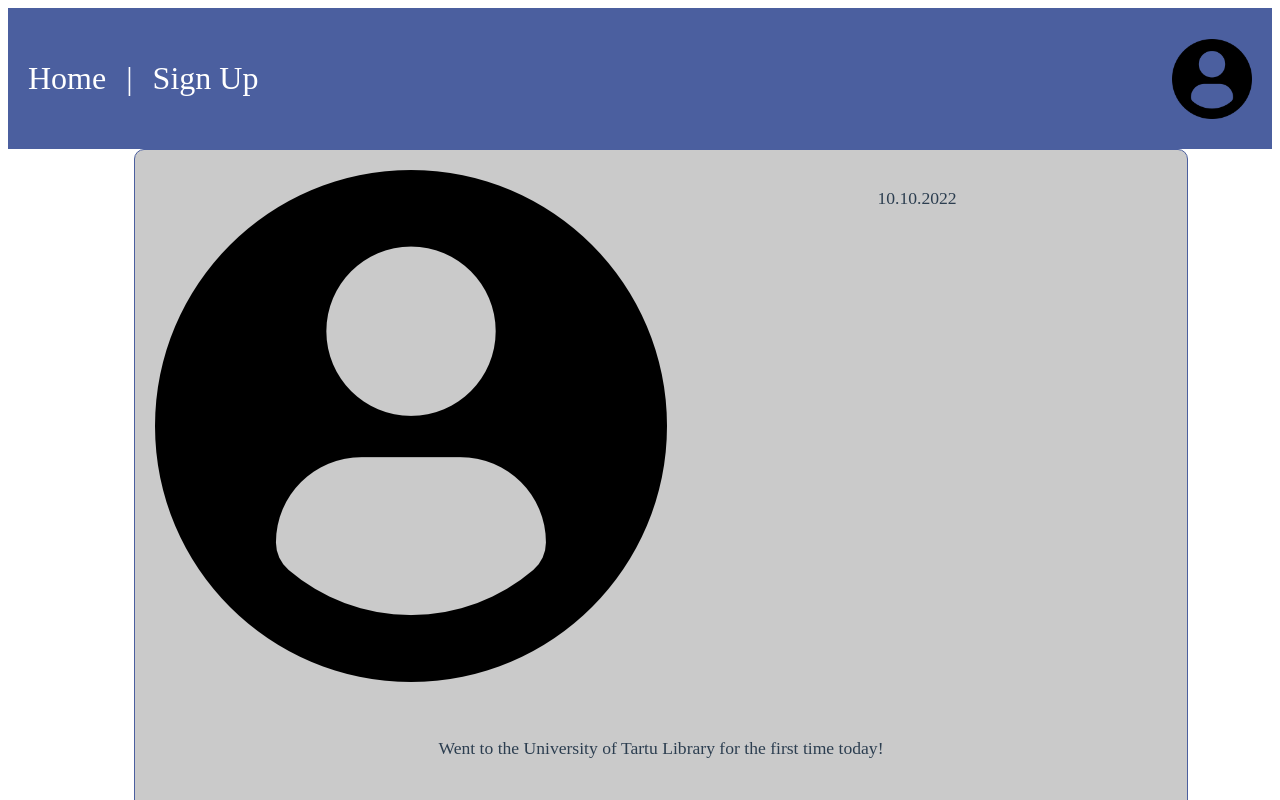
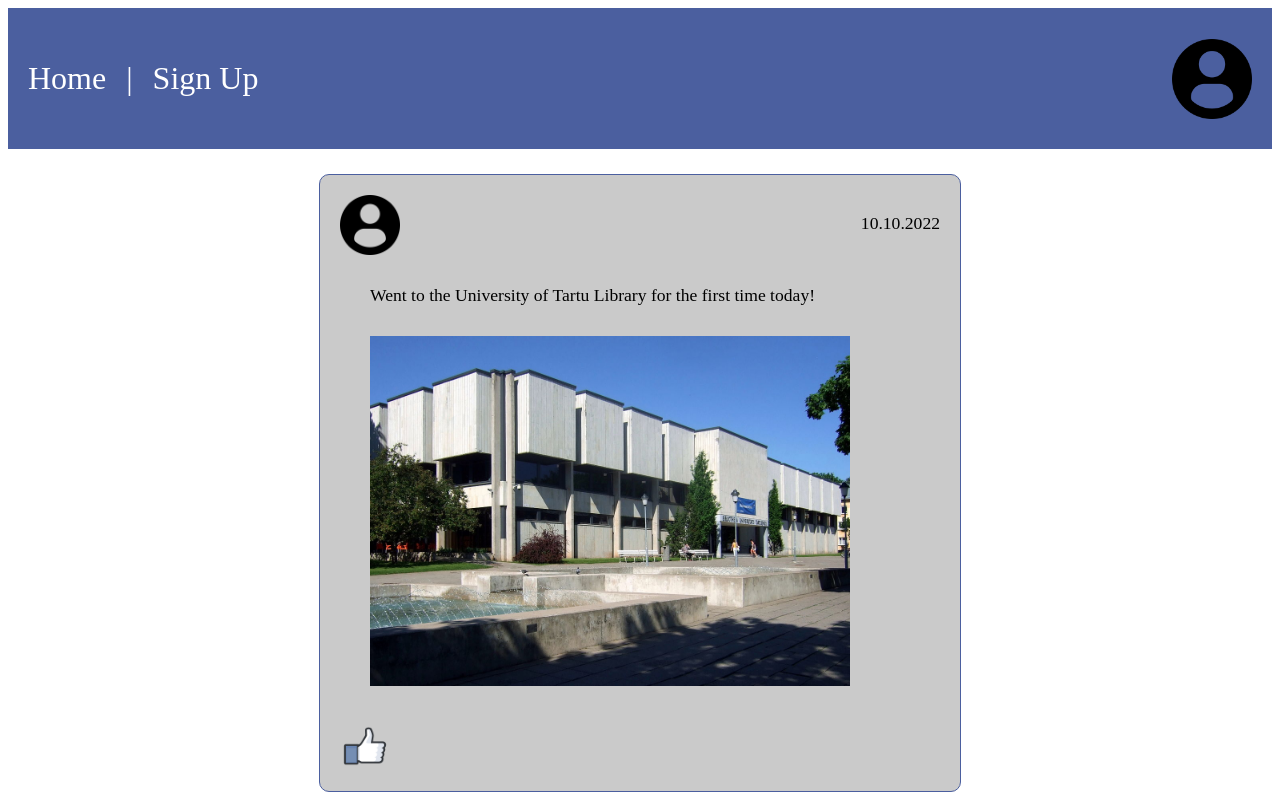
Before and after one commit to ketlyiouriev/WAD-2022, a Vue app in the folder hw3-vue/: page / in a window 1280 px wide. Shown: the top 800 px of the page. Built offline with nearby package versions, Linux system fonts and the light colour scheme.

Commit message:
posts section implementation

```diff
--- a/hw3-vue/src/App.vue
+++ b/hw3-vue/src/App.vue
@@ -12,26 +12,3 @@ export default {
 components: {Header, Footer}
 }
 </script>
-
-<style>
-#app {
-  font-family: Avenir, Helvetica, Arial, sans-serif;
-  -webkit-font-smoothing: antialiased;
-  -moz-osx-font-smoothing: grayscale;
-  text-align: center;
-  color: #2c3e50;
-}
-
-nav {
-  padding: 30px;
-}
-
-nav a {
-  font-weight: bold;
-  color: #2c3e50;
-}
-
-nav a.router-link-exact-active {
-  color: #42b983;
-}
-</style>
--- a/hw3-vue/src/components/Footer.vue
+++ b/hw3-vue/src/components/Footer.vue
@@ -1,7 +1,7 @@
 <template>
 	<footer>
 	  <p>©Copyright 2022</p>
-      <p>All rights reserved. Powered by the WAD Team K</p>
+      <p>All rights reserved | Powered by the WAD Team K</p>
 	</footer>
   </template>
 
--- a/hw3-vue/src/components/Post.vue
+++ b/hw3-vue/src/components/Post.vue
@@ -1,15 +1,15 @@
 <template>
     <div class="post-box">
     <div class="post-header">
-            <a class="profile_logo" href=""><img :src="post.user_icon" alt="My Profile"></a>
+        <img :src="post.user_icon" width="60" height="60" alt="My Profile">
         <p>{{ post.datetime }}</p>
     </div>
     <div class="post-body">
         <p>{{ post.post_content }}</p>
-            <a class="image" href=""><img v-if="post.image != null" :src="post.image" alt="post-image"></a>
+        <img v-if="post.image != null" :src="post.image" alt="post-image">
     </div>
     <div class="post-footer">
-            <a href=""><img :src="post.like_button" alt="My Profile"></a>
+        <img :src="post.like_button" width="50" height="50" alt="My Profile">
     </div>
     </div>
 </template>
@@ -25,36 +25,29 @@ export default {
 <style scoped>
 .post-box {
     display: flex;
+    flex-direction: column;
+    height: auto;
+    width: 600px;
+    padding: 20px;
+    margin: 25px;
     font-family: "sans-serif";
     font-size: 1.1em;
-    flex-direction: column;
-    width: 80%;
-    height: auto;
-    padding: 20px;
-    margin-left: 10%;
-    margin-bottom: 5%;
     border: 1px solid rgb(75, 95, 159);
     border-radius: 10px;
     background-color: rgba(169, 169, 169, 0.61);
 }
-
-.profile_logo {
+.post-header img, .post-footer img {
     float: left;
 }
-
 img + p {
     float: right;
 }
-
 .post-body > p {
     margin: 5% 5% 5% 5%;
-    overflow: -moz-hidden-unscrollable;
 }
-
 .post-body img {
-    margin: 5% 5% 5% 5%;
+    margin: 0% 5% 5% 5%;
     width: 80%;
     height: 350px;
 }
-
 </style>
--- a/hw3-vue/src/components/Posts.vue
+++ b/hw3-vue/src/components/Posts.vue
@@ -1,5 +1,5 @@
 <template>
-    <div class="scroll-content">
+    <div class="content">
         <Post v-for="post in $store.state.posts" :post="post" :key="post.id" />
     </div>
 </template>
@@ -14,10 +14,9 @@ export default {
 </script>
 
 <style scoped>
-
-.scroll-content {
-
-    overflow: scroll;
+.content {
+    display: flex;
+    flex-direction: column;
+    align-items: center;
 }
-
 </style>
--- a/hw3-vue/src/components/Sidebar.vue
+++ b/hw3-vue/src/components/Sidebar.vue
@@ -10,14 +10,9 @@
 
 <style scoped>
 .sidebar {
-    flex: 1;
-    background-color: #d3d3d3;
+  /*flex: 1;*/
+  width: 15%;
+  background-color: rgba(169, 169, 169, 0.61);
   border-radius: 10px;
 }
-
-  @media (max-width: 600px) {
-    .sidebar {
-      display: none;
-    }
-  }
 </style>
--- a/hw3-vue/src/store/index.js
+++ b/hw3-vue/src/store/index.js
@@ -97,7 +97,7 @@ export default createStore({
           "user_name": "iris_876",
           "user_icon": require("@/assets/profile_logo.png"),
           "post_title": "Funniest joke I've ever heard",
-          "post_content": "Funny joke - I would like to make the world a better place, but they wont't give me the source code!",
+          "post_content": "Funny joke - I would like to make the world a better place, but they won't give me the source code!",
           "image": null,
           "like_button": require("@/assets/like_button.png")
       },
--- a/hw3-vue/src/views/HomeView.vue
+++ b/hw3-vue/src/views/HomeView.vue
@@ -1,6 +1,7 @@
 <template>
   <Sidebar/>
   <Posts/>
+  <Sidebar/>
   <div>
     <button v-on:click="ResetLikesAct">Reset likes</button>
   </div>
@@ -30,7 +31,7 @@ button {
   border-radius: 5px;
   color: white;
   padding: 10px;
-  margin: 10px;
+  margin-bottom: 10px;
   text-align: center;
   text-decoration: none;
   font-size: 15px;
```
Lines whose indentation alone changed are shown as unchanged.
